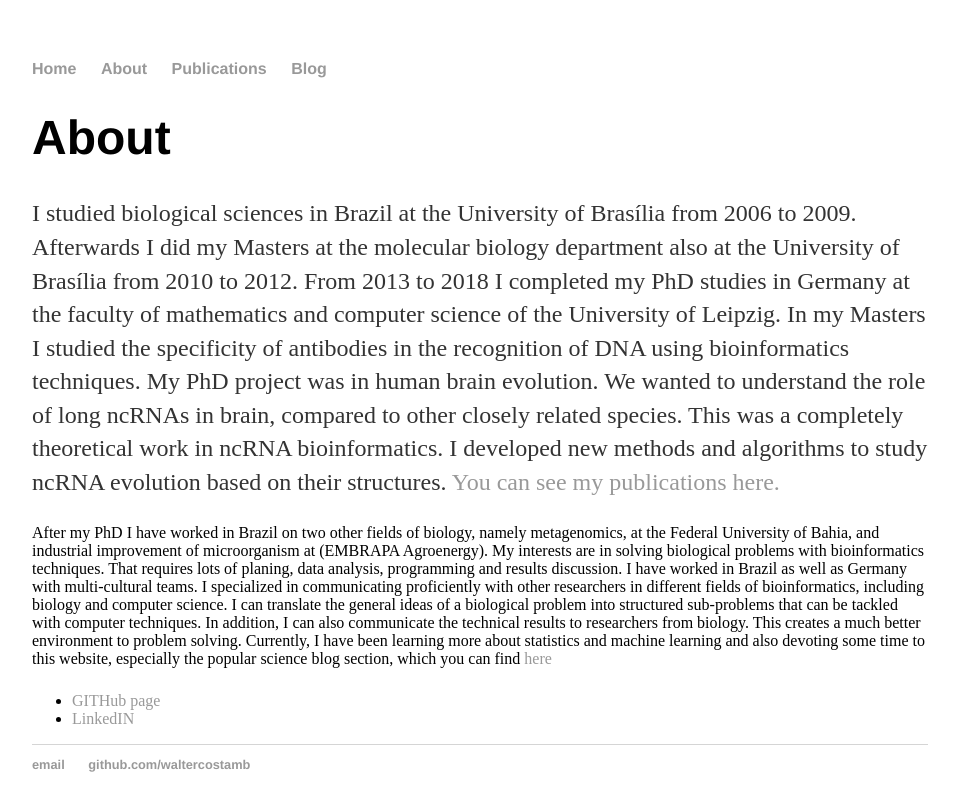
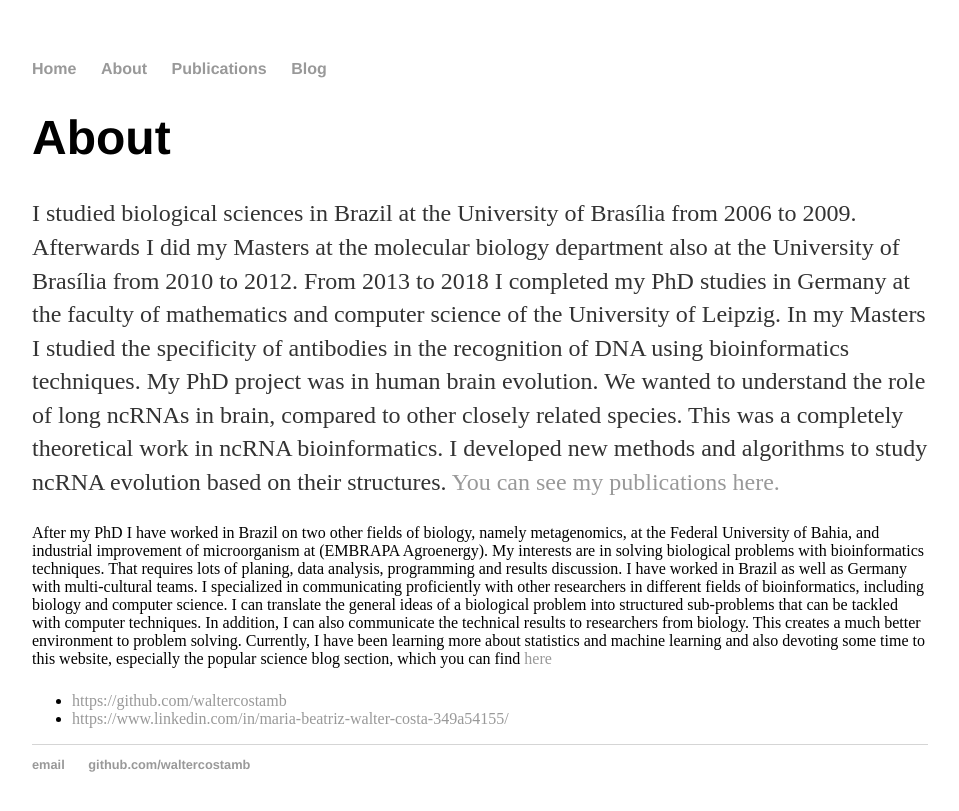
Before and after one commit to waltercostamb/waltercostamb.github.io, a Jekyll site: the page built from about/index.html, in a window 1280 px wide. Shown: the top 811 px of the page, without its empty margins (160-1119 px from the left). Built offline with Jekyll 4.4.1, drawn with Linux system fonts in a browser that asks for light colours.

Commit message:
Update index.html

```diff
--- a/about/index.html
+++ b/about/index.html
@@ -27,8 +27,8 @@ title: Maria Beatriz Walter Costa, Bioinformatician
 		website, especially the popular science blog section, which you can find <a href="/blog">here</a></p>
 
 	<ul class="contacts">
-	<li><a href="#">GITHub page</a></li>
-	<li><a href="#">LinkedIN</a></li>
+	<li><a href="#">https://github.com/waltercostamb</a></li>
+	<li><a href="#">https://www.linkedin.com/in/maria-beatriz-walter-costa-349a54155/</a></li>
 	</ul>
 
 </div><!-- /.blurb -->
```
